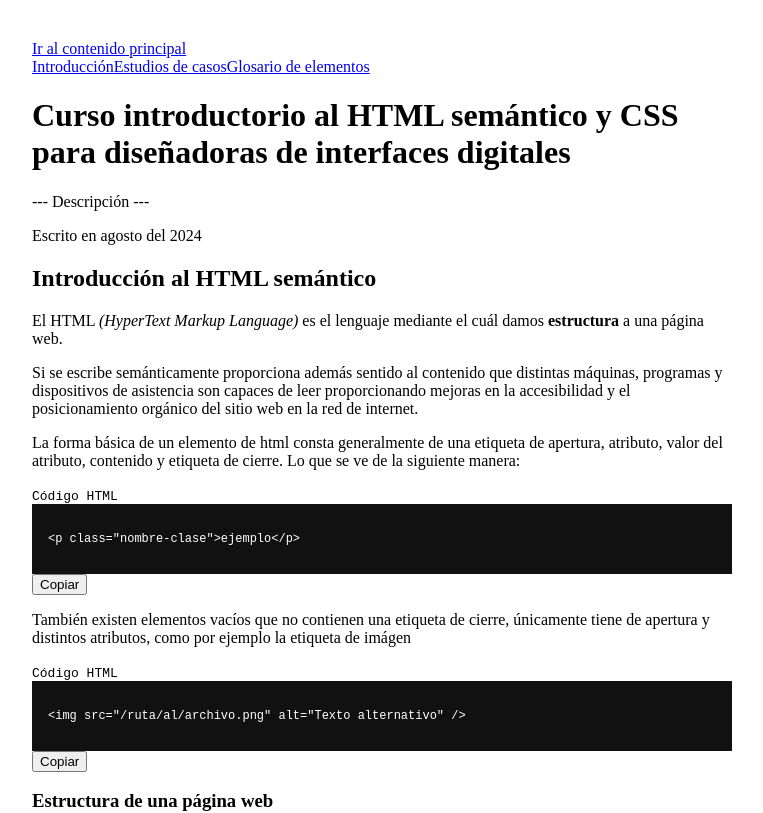
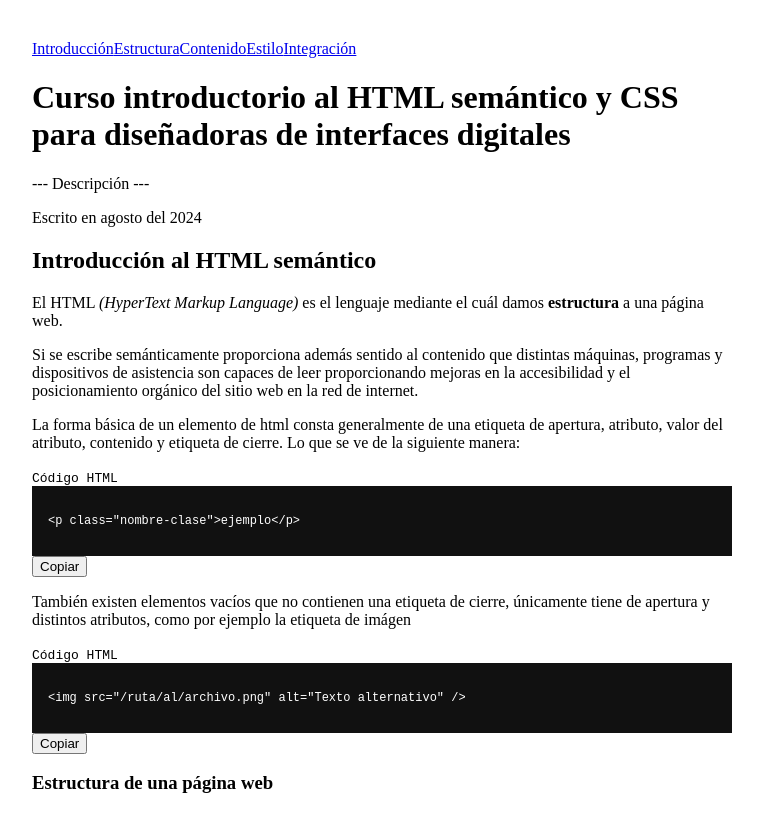
Before and after one commit to flkt-crnpio/curso-design-dev, a Vue app: page / in a window 1280 px wide. Shown: the top 813 px of the page, without its empty margins (258-1021 px from the left). Built offline with nearby package versions, Linux system fonts and the light colour scheme.

Commit message:
agregando rutas

```diff
--- a/src/App.vue
+++ b/src/App.vue
@@ -1,20 +1,19 @@
 <script setup>
-import { RouterLink, RouterView } from 'vue-router'
+// import { RouterLink, RouterView } from 'vue-router'
 
 </script>
 
 <template>
-  <a href="#main">Ir al contenido principal</a>
+  <!-- <a href="#main" class="enlace-main">Ir al contenido principal</a> -->
 
   <nav>
     <RouterLink to="/">Introducción</RouterLink>
-    <RouterLink to="/estudios-de-casos">Estudios de casos</RouterLink>
-    <RouterLink to="/glosario-de-elementos">Glosario de elementos</RouterLink>
+    <RouterLink to="/html-estructura">Estructura</RouterLink>
+    <RouterLink to="/html-contenido">Contenido</RouterLink>
+    <RouterLink to="/css-estilo">Estilo</RouterLink>
+    <RouterLink to="/html-css-integracion">Integración</RouterLink>
   </nav>
 
   <RouterView />
 
-  <footer>
-    pie de página
-  </footer>
 </template>
```
